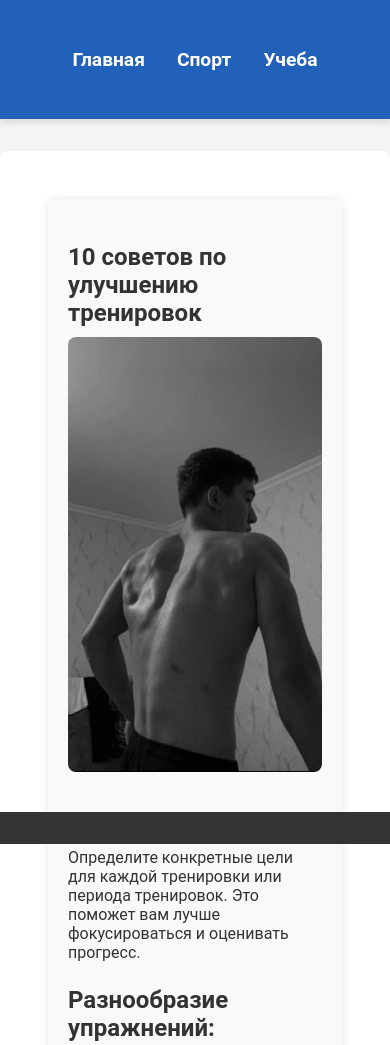
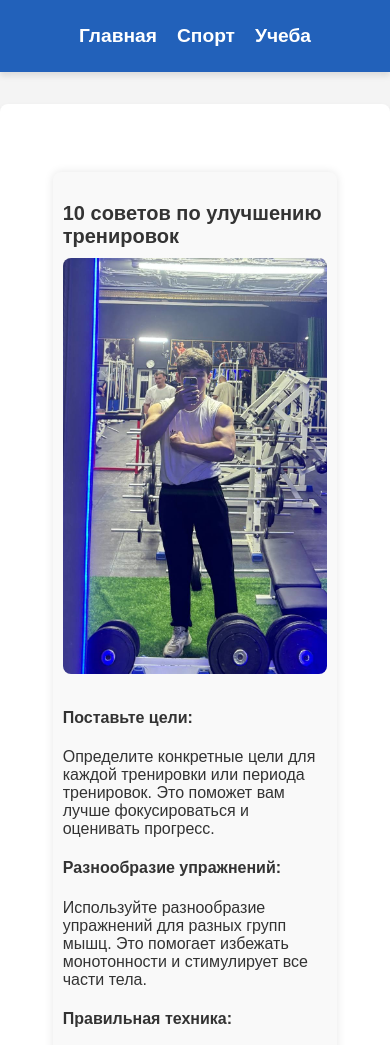
Before and after one commit to Bekzat707/personal-website, a plain HTML site: page blog.html in a window 390 px wide. Shown: the top 1045 px of the page. Drawn offline with Linux system fonts and the light colour scheme; files whose address does not match are found by name.

Commit message:
Update blog.html

```diff
--- a/blog.html
+++ b/blog.html
@@ -6,12 +6,46 @@
     <title>Мой блог</title>
     <link rel="stylesheet" href="style.css">
     <style>
-        /* Дополнительные стили для креативного блога */
+        /* Base styles for the blog */
+        body {
+            font-family: Arial, sans-serif;
+            margin: 0;
+            padding: 0;
+        }
+
+        header {
+            background-color: #333;
+            color: #fff;
+            padding: 10px 0;
+            text-align: center;
+        }
+
+        nav ul {
+            list-style: none;
+            padding: 0;
+            margin: 0;
+            text-align: center;
+        }
+
+        nav ul li {
+            display: inline-block;
+            margin: 0 10px;
+        }
+
+        nav ul li a {
+            text-decoration: none;
+            color: #fff;
+            padding: 5px 10px;
+            display: inline-block;
+        }
+
+
+
         .blog-post {
-            max-width: 400px;
+            max-width: 90%;
             background-color: #f9f9f9;
             padding: 20px;
-            margin-bottom: 20px;
+            margin: 20px auto;
             border-radius: 8px;
             box-shadow: 0 0 10px rgba(0, 0, 0, 0.1);
         }
@@ -45,6 +79,35 @@
         .blog-post .read-more:hover {
             background-color: #555;
         }
+
+        /* Responsive design for smaller screens */
+        @media (max-width: 600px) {
+            nav ul {
+                padding: 0;
+            }
+
+            nav ul li {
+                display: block;
+                margin: 5px 0;
+            }
+
+            .blog-post {
+                padding: 10px;
+            }
+
+            .blog-post h3 {
+                font-size: 20px;
+            }
+
+            header h1 {
+                font-size: 24px;
+                padding: 0 10px;
+            }
+
+            nav ul li a {
+                padding: 10px;
+            }
+        }
     </style>
 </head>
 <body>
@@ -61,34 +124,29 @@
     <main>
         <section class="blog-post">
             <h3>10 советов по улучшению тренировок</h3>
-            <img src="c:\Users\bekza\Downloads\11.jpg" alt="Фото тренировок">
-            <p><h3>Поставьте цели:</h3> Определите конкретные цели для каждой тренировки или периода тренировок. Это поможет вам лучше фокусироваться и оценивать прогресс.</p>
-            <p><h3>Разнообразие упражнений: </h3> Используйте разнообразие упражнений для разных групп мышц. Это помогает избежать монотонности и стимулирует все части тела.</p>
-            <p><h3>Правильная техника: </h3>  Освойте правильную технику выполнения упражнений. Это уменьшит риск травм и максимизирует эффективность тренировок.</p>
-            <p><h3>Отдых и восстановление:  </h3> Уделяйте должное внимание отдыху между тренировками и восстановлению после них. Это не менее важно, чем сама тренировка.</p>
-            <p><h3> Регулярность тренировок:</h3> Регулярные тренировки важны для достижения результатов. Создайте расписание тренировок и придерживайтесь его.</p>
-            <p><h3>Питание и гидратация: </h3> Правильное питание и достаточное потребление воды играют ключевую роль в успехе тренировок и восстановлении мышц.</p>
-            <p><h3>Мотивация и поддержка </h3>Найдите источники мотивации, будь то тренер, друзья или сообщество. Поддержка помогает преодолевать трудности и достигать новых высот. </p>
+            <img src="images/18.jpg" alt="Фото тренировок">
+            <p><h4>Поставьте цели:</h4> Определите конкретные цели для каждой тренировки или периода тренировок. Это поможет вам лучше фокусироваться и оценивать прогресс.</p>
+            <p><h4>Разнообразие упражнений:</h4> Используйте разнообразие упражнений для разных групп мышц. Это помогает избежать монотонности и стимулирует все части тела.</p>
+            <p><h4>Правильная техника:</h4> Освойте правильную технику выполнения упражнений. Это уменьшит риск травм и максимизирует эффективность тренировок.</p>
+            <p><h4>Отдых и восстановление:</h4> Уделяйте должное внимание отдыху между тренировками и восстановлению после них. Это не менее важно, чем сама тренировка.</p>
+            <p><h4>Регулярность тренировок:</h4> Регулярные тренировки важны для достижения результатов. Создайте расписание тренировок и придерживайтесь его.</p>
+            <p><h4>Питание и гидратация:</h4> Правильное питание и достаточное потребление воды играют ключевую роль в успехе тренировок и восстановлении мышц.</p>
+            <p><h4>Мотивация и поддержка:</h4> Найдите источники мотивации, будь то тренер, друзья или сообщество. Поддержка помогает преодолевать трудности и достигать новых высот.</p>
             <a href="#" class="read-more">Читать далее</a>
         </section>
 
         <section class="blog-post">
             <h3>Как эффективно планировать учебу</h3>
-            <img src="c:\Users\bekza\Downloads\12.JPG" alt="Фото учебы">
-            <p><h3>Установите ясные цели:</h3>Определите, что именно вы хотите достичь в результате своего обучения. Цели должны быть конкретными, измеримыми, достижимыми, реалистичными и ограниченными по времени (SMART).</p>
-            <p><h3> Составьте расписание:</h3>Разработайте расписание, которое включает время для занятий, самостоятельной работы, повторения материала и отдыха. Планируйте свое время заранее, чтобы избежать спешки и стресса.</p>
-            <p><h3>Приоритизируйте задачи: </h3>Определите наиболее важные задачи и материалы, которые требуют вашего внимания. Это поможет вам эффективно использовать свое время и достигать значимых результатов.</p>
-            <p><h3>Разбейте задачи на подзадачи:</h3>Разделите большие задания на более мелкие и управляемые части. Это поможет вам лучше сосредоточиться на каждом этапе выполнения задачи и повысить продуктивность.</p>
-            <p><h3>Оценивайте и корректируйте план:</h3>Регулярно оценивайте свой прогресс и эффективность планирования. Вносите коррективы в план, если это необходимо, чтобы улучшить свои результаты и достичь поставленных целей.</p>
-
+            <img src="images/12.jpg" alt="Фото учебы">
+            <p><h4>Установите ясные цели:</h4> Определите, что именно вы хотите достичь в результате своего обучения. Цели должны быть конкретными, измеримыми, достижимыми, реалистичными и ограниченными по времени (SMART).</p>
+            <p><h4>Составьте расписание:</h4> Разработайте расписание, которое включает время для занятий, самостоятельной работы, повторения материала и отдыха. Планируйте свое время заранее, чтобы избежать спешки и стресса.</p>
+            <p><h4>Приоритизируйте задачи:</h4> Определите наиболее важные задачи и материалы, которые требуют вашего внимания. Это поможет вам эффективно использовать свое время и достигать значимых результатов.</p>
+            <p><h4>Разбейте задачи на подзадачи:</h4> Разделите большие задания на более мелкие и управляемые части. Это поможет вам лучше сосредоточиться на каждом этапе выполнения задачи и повысить продуктивность.</p>
+            <p><h4>Оценивайте и корректируйте план:</h4> Регулярно оценивайте свой прогресс и эффективность планирования. Вносите коррективы в план, если это необходимо, чтобы улучшить свои результаты и достичь поставленных целей.</p>
             <a href="#" class="read-more">Читать далее</a>
         </section>
 
-        <!-- Добавьте больше постов по мере необходимости -->
+        <!-- Add more posts as needed -->
     </main>
-
-    <footer>
-        <!-- Футер вашего сайта -->
-    </footer>
 </body>
 </html>
```
